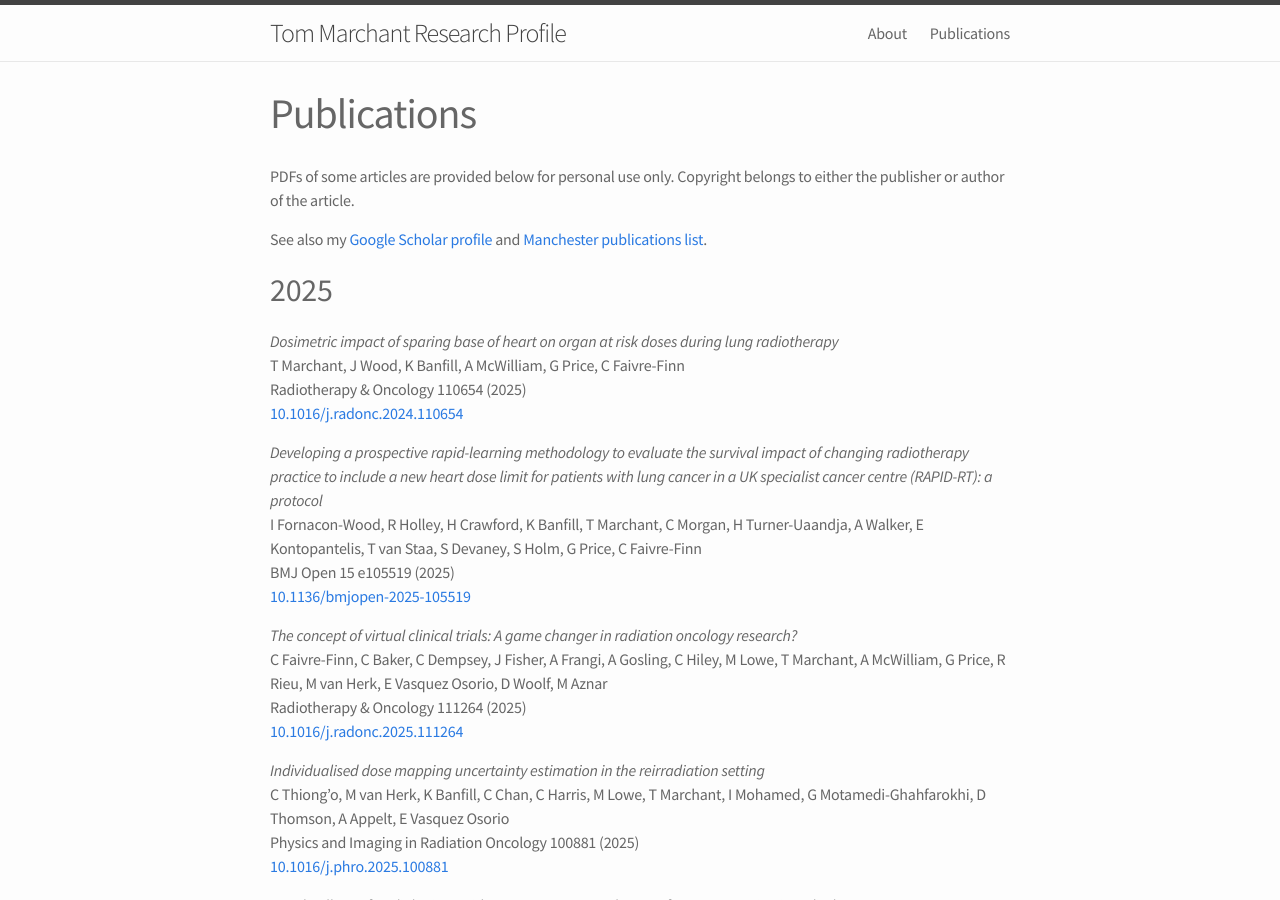
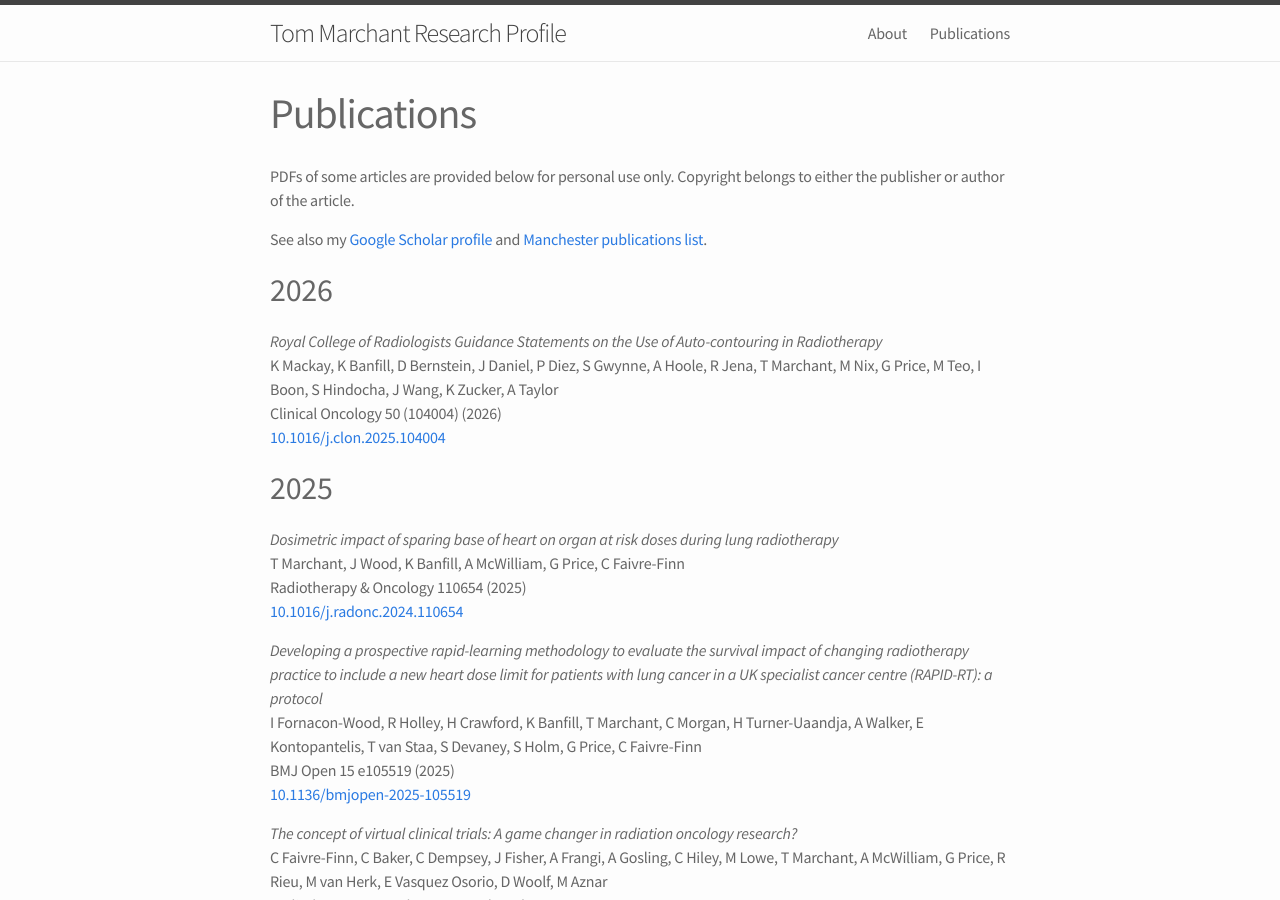
Before and after one commit to temarchant/researchprofile, a Jekyll site: the page built from 02_publications.md, in a window 1280 px wide and 900 px high. Built offline with Jekyll 4.4.1, drawn with Linux system fonts in a browser that asks for light colours.

Commit message:
Add 2026 publication on auto-contouring guidance
Added a new publication entry for 2026 regarding guidance statements on auto-contouring in radiotherapy.

```diff
--- a/02_publications.md
+++ b/02_publications.md
@@ -10,6 +10,14 @@ Copyright belongs to either the publisher or author of the article.
 See also my [Google Scholar
 profile](http://scholar.google.com/citations?hl=en&user=xvosebYAAAAJ) and [Manchester publications
 list](https://www.research.manchester.ac.uk/portal/en/researchers/thomas-marchant(962e3f0a-0217-4d2b-8028-22943cb08a9e)/publications.html).
+
+2026
+----
+
+*Royal College of Radiologists Guidance Statements on the Use of Auto-contouring in Radiotherapy*
+K Mackay, K Banfill, D Bernstein, J Daniel, P Diez, S Gwynne, A Hoole, R Jena, T Marchant, M Nix, G Price, M Teo, I Boon, S Hindocha, J Wang, K Zucker, A Taylor
+Clinical Oncology 50 (104004) (2026)
+[10.1016/j.clon.2025.104004](https://doi.org/10.1016/j.clon.2025.104004)
 
 2025
 ----
```
